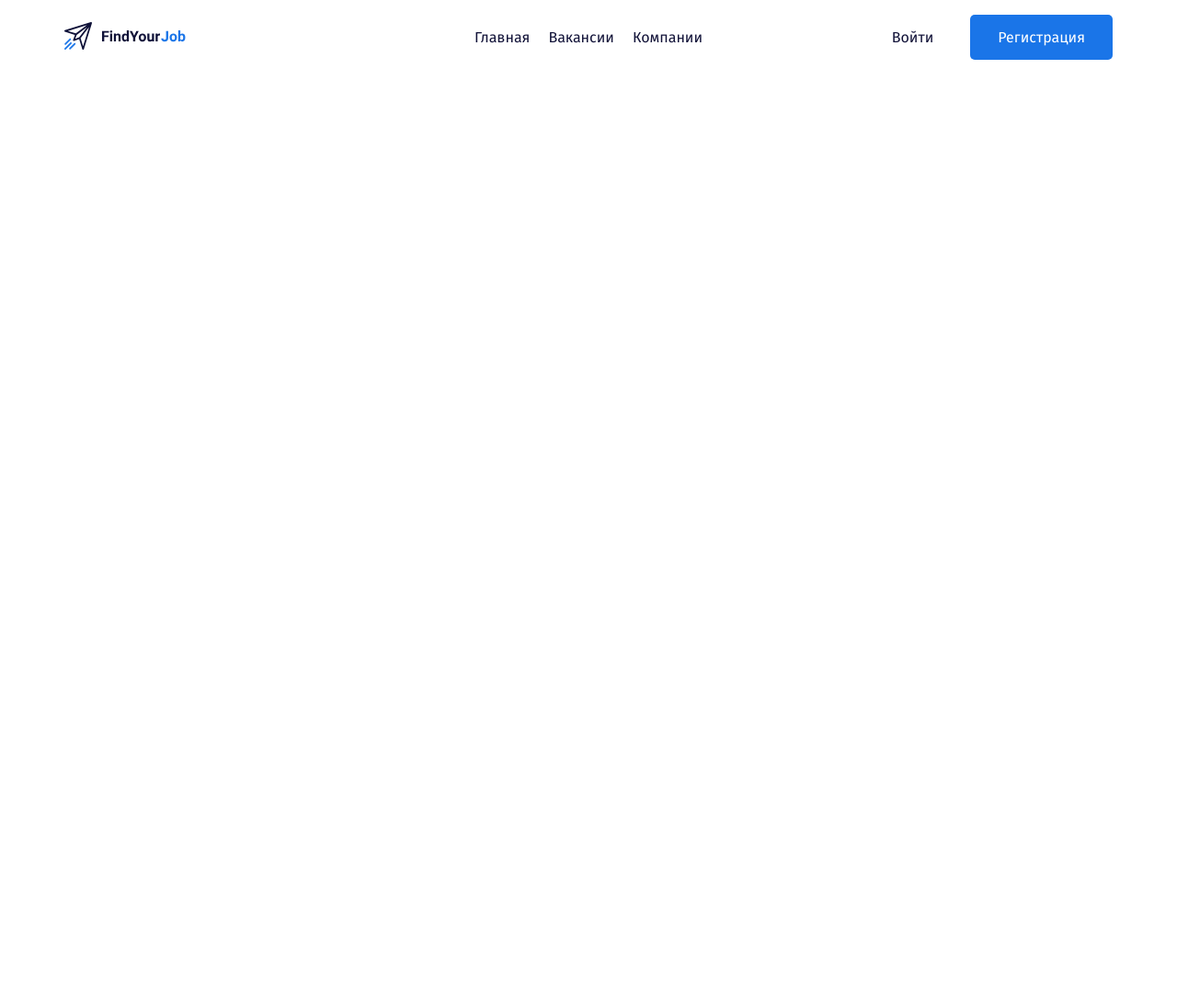
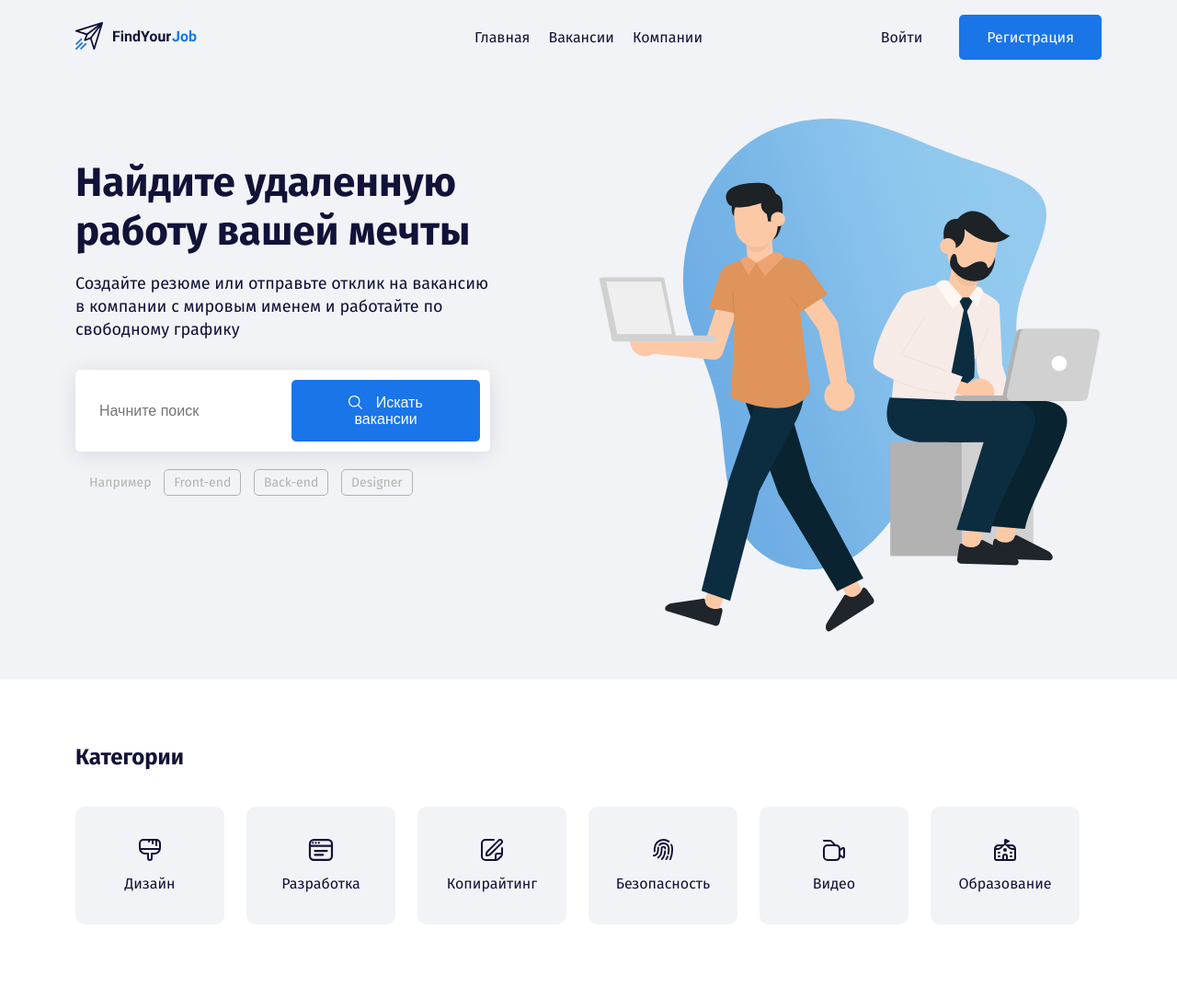
Before and after one commit to mars83/FindYourJob, a plain HTML site: page index.html in a window 1280 px wide. Shown: the whole page at 92% size. Before the commit the page ends 800 px from the top, so only its background shows below. Drawn offline with Linux system fonts and the light colour scheme.

Commit message:
add category

```diff
--- a/css/style.css
+++ b/css/style.css
@@ -1,8 +1,18 @@
+*,
+*::before,
+*::after {
+  box-sizing: border-box;
+}
+
 body {
   margin: 0;
   font-family: "Fira Sans", sans-serif;
   font-size: 16px;
   color: #111238;
+}
+
+.header {
+  background: #f2f3f6;
 }
 
 .menu {
@@ -23,6 +33,8 @@ body {
 .button {
   text-decoration: none;
   display: inline-block;
+  border: none;
+  font-size: 16px;
 }
 .button-link {
   color: #111238;
@@ -36,3 +48,97 @@ body {
   padding: 15px 30px;
   color: #fff;
 }
+
+.button-icon {
+  vertical-align: middle;
+  margin-right: 10px;
+}
+
+.button-text {
+  vertical-align: middle;
+}
+
+.hero-title {
+  font-size: 44px;
+  line-height: 53px;
+  margin-bottom: 15px;
+  margin-top: 43px;
+}
+
+.hero-text {
+  font-size: 18px;
+  line-height: 140%;
+  margin-bottom: 30px;
+}
+
+.input-group {
+  background-color: #fff;
+  border: 1px solid rgba(209, 209, 209, 0.1);
+  box-shadow: 0px 4px 25px rgba(15, 17, 56, 0.1);
+  border-radius: 5px;
+  padding: 10px;
+  margin-bottom: 25px;
+}
+
+.input {
+  background-color: #fff;
+  border: none;
+  flex-grow: 1;
+  font-size: 16px;
+  line-height: 19px;
+  padding-left: 15px;
+}
+
+.input:focus {
+  outline-color: red;
+}
+
+.tags-group {
+  padding-left: 15px;
+  color: #b2b2b2;
+  font-size: 14px;
+  line-height: 17px;
+}
+
+.tag {
+  color: #b2b2b2;
+  text-decoration: none;
+  padding: 5px 10px;
+  margin-left: 10px;
+  border: 1px solid #b2b2b2;
+  border-radius: 5px;
+}
+
+.section {
+  padding-top: 70px;
+  padding-bottom: 80px;
+}
+
+.section-title {
+  margin-bottom: 40px;
+  margin-top: 0;
+}
+
+.card {
+  text-decoration: none;
+  color: #111238;
+  background: #f2f3f6;
+  border-radius: 10px;
+  padding: 35px;
+  transition: background 0.2s, color 0.2s;
+}
+
+.card:hover {
+  background: #1a75e8;
+  color: #fff;
+}
+
+.card:hover .card-icon {
+  fill: #fff;
+}
+
+.card-icon {
+  fill: #111238;
+  margin-bottom: 15px;
+  transition: fill 0.2s;
+}
--- a/index.html
+++ b/index.html
@@ -14,7 +14,7 @@
     <title>Find Your Job</title>
   </head>
   <body>
-    <header class="header">
+    <header class="header pb-5">
       <div class="container">
         <div class="row align-items-center py-3">
           <div class="col">
@@ -42,7 +42,99 @@
             <a href="#" class="button button-primary">Регистрация</a>
           </div>
         </div>
+        <div class="row pt-5">
+          <div class="col-5">
+            <h1 class="hero-title">Найдите удаленную работу вашей мечты</h1>
+            <p class="hero-text">
+              Создайте резюме или отправьте отклик на вакансию в&nbsp;компании с
+              мировым именем и работайте по свободному графику
+            </p>
+            <div class="input-group d-flex">
+              <input
+                type="text"
+                name=""
+                id=""
+                class="input"
+                placeholder="Начните поиск"
+              />
+              <button class="button button-primary">
+                <img
+                  class="button-icon"
+                  src="img/search.svg"
+                  alt="Icon search"
+                />
+                <span class="button-text">Искать вакансии</span>
+              </button>
+            </div>
+            <div class="tags-group">
+              <span class="tags-label">Например</span>
+              <a href="#" class="tag">Front-end</a>
+              <a href="#" class="tag">Back-end</a>
+              <a href="#" class="tag">Designer</a>
+            </div>
+          </div>
+          <div class="col-6 offset-1">
+            <img src="img/hero-image.svg" alt="Hero" class="hero-image" />
+          </div>
+        </div>
       </div>
     </header>
+    <section class="section">
+      <div class="container">
+        <h2 class="section-title">Категории</h2>
+        <div class="row">
+          <div class="row">
+            <div class="col-2">
+              <a class="card d-flex flex-column align-items-center" href="#"
+                ><svg height="24" class="card-icon">
+                  <use href="img/icons.svg#brush"></use>
+                </svg>
+                <span class="card-text">Дизайн</span></a
+              >
+            </div>
+            <div class="col-2">
+              <a class="card d-flex flex-column align-items-center" href="#"
+                ><svg height="24" class="card-icon">
+                  <use href="img/icons.svg#browser"></use>
+                </svg>
+                <span class="card-text">Разработка</span></a
+              >
+            </div>
+            <div class="col-2">
+              <a class="card d-flex flex-column align-items-center" href="#"
+                ><svg height="24" class="card-icon">
+                  <use href="img/icons.svg#copy"></use>
+                </svg>
+                <span class="card-text">Копирайтинг</span></a
+              >
+            </div>
+            <div class="col-2">
+              <a class="card d-flex flex-column align-items-center" href="#"
+                ><svg height="24" class="card-icon">
+                  <use href="img/icons.svg#sec"></use>
+                </svg>
+                <span class="card-text">Безопасность</span></a
+              >
+            </div>
+            <div class="col-2">
+              <a class="card d-flex flex-column align-items-center" href="#"
+                ><svg height="24" class="card-icon">
+                  <use href="img/icons.svg#camera"></use>
+                </svg>
+                <span class="card-text">Видео</span></a
+              >
+            </div>
+            <div class="col-2">
+              <a class="card d-flex flex-column align-items-center" href="#"
+                ><svg height="24" class="card-icon">
+                  <use href="img/icons.svg#edu"></use>
+                </svg>
+                <span class="card-text">Образование</span></a
+              >
+            </div>
+          </div>
+        </div>
+      </div>
+    </section>
   </body>
 </html>
```
Also changed, not shown: img/hero-image.svg (added), img/icons.svg (added), img/search.svg (added).
